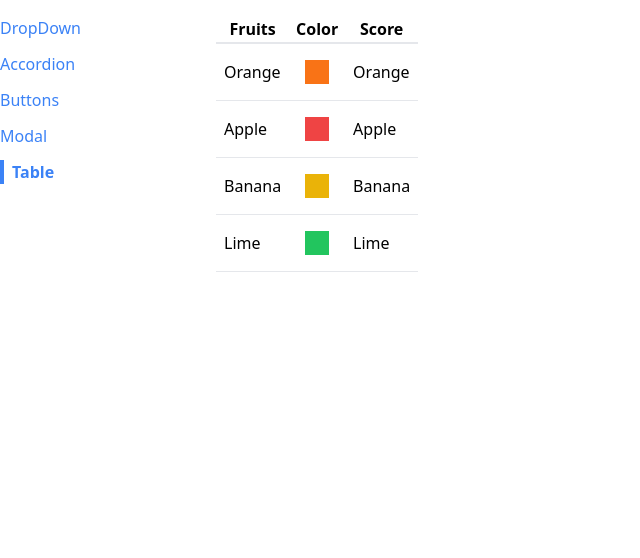
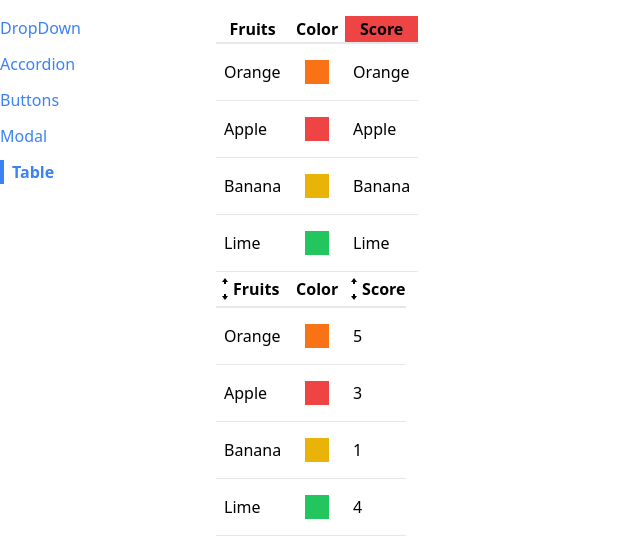
Before and after one commit to rlluchese/usual_components, a React (Create React App) app in the folder comps/: page /table in a window 1280 px wide. Shown: the top 558 px of the page, without its empty margins (0-640 px from the left). Built offline with nearby package versions, Linux system fonts and the light colour scheme.

Commit message:
Dynamic table with sorting
Sorting functionalities for table

```diff
--- /dev/null
+++ b/comps/src/components/SortableTable.js
@@ -0,0 +1,99 @@
+import Table from './Table';
+import { useState } from 'react';
+import { GoArrowSmallDown, GoArrowSmallUp } from 'react-icons/go';
+
+function SortableTable(props) {
+    const [ sortOrder, setSortOrder ] = useState(null);
+    const [ sortBy, setSortBy ] = useState(null);
+    const { config, data } = props;
+
+    const updatedConfig = config.map((column) => {
+        if (!column.sortValue){
+            return column;
+        }
+        else{
+            return {
+                ...column,
+                header: () => (
+                    <th className='cursor-pointer hover:bg-gray-100' onClick={ () => handleClick(column.label) } >
+                        <div className='flex items-center'>
+                            { getIcons(column.label, sortBy, sortOrder) }
+                            { column.label }
+                        </div>
+                    </th>
+                )
+            }
+        }
+    });
+
+    const getIcons = (label, sortBy, sortOrder) => {
+        if (label !== sortBy){
+            return (<div>
+                    <GoArrowSmallUp />
+                    <GoArrowSmallDown />
+                </div>
+            );
+        }
+
+        if (sortOrder === null){
+            return (<div>
+                <GoArrowSmallUp />
+                <GoArrowSmallDown />
+            </div>
+            );
+        } else if (sortOrder === 'asc'){
+            return (<div>
+                <GoArrowSmallUp />
+            </div>
+            );
+        } else if (sortOrder === 'desc'){
+            return (<div>
+                <GoArrowSmallDown />
+            </div>
+            );
+        }
+    };
+
+    let sortedData = data;
+
+    if (sortOrder !== null && sortBy !== null){
+        const { sortValue } = config.find(column => column.label === sortBy);
+        sortedData = [...data].sort((a,b) => {
+            const valueA = sortValue(a);
+            const valueB = sortValue(b);
+
+            const reverseOrder = sortOrder === 'asc' ? 1 : -1;
+
+            if (typeof valueA === 'string'){
+                return valueA.localeCompare(valueB) * reverseOrder;
+            } else {
+                return (valueA - valueB) * reverseOrder;
+            }
+        });
+    }
+
+    const handleClick = (label) => {
+        if (sortBy && label !== sortBy){
+            setSortOrder('asc');
+            setSortBy(label);
+            return;
+        }
+
+        if (sortOrder === null){
+            setSortOrder('asc');
+            setSortBy(label);
+        } else if (sortOrder === 'asc'){
+            setSortOrder('desc');
+            setSortBy(label);
+        } else if (sortOrder === 'desc'){
+            setSortOrder(null);
+            setSortBy(null);
+        }
+    };
+
+    return (
+        <Table { ...props } config={ updatedConfig } data={ sortedData } />
+    );
+}
+
+export default SortableTable;
--- a/comps/src/components/Table.js
+++ b/comps/src/components/Table.js
@@ -1,3 +1,5 @@
+import { Fragment } from 'react';
+
 function Table({ data, config, keyFn }) {
     const renderedRows = data.map((rowData) => {
         const renderedCells = config.map((columnData) => {
@@ -12,6 +14,10 @@ function Table({ data, config, keyFn }) {
     });
 
     const renderedHeaders = config.map((columnData) => {
+        if (columnData.header){
+            return <Fragment key={ columnData.label }>{ columnData.header() }</Fragment>;
+        }
+
         return (
             <th key={ columnData.label }>{ columnData.label }</th>
         );
--- a/comps/src/pages/TablePage.js
+++ b/comps/src/pages/TablePage.js
@@ -1,4 +1,5 @@
 import Table from "../components/Table";
+import SortableTable from "../components/SortableTable";
 
 function TablePage() {
     const data = [
@@ -11,7 +12,8 @@ function TablePage() {
     const config = [
         {
             label: 'Fruits',
-            render: (fruit) => fruit.name
+            render: (fruit) => fruit.name,
+            sort: (a, b) => a.localCompare(b)
         },
         {
             label: 'Color',
@@ -20,7 +22,8 @@ function TablePage() {
         {
             label: 'Score',
             render: (fruit) => fruit.name,
-            sort: (a, b) => 1
+            header: () => <th className="bg-red-500">Score</th>,
+            sort: (a, b) => a - b
         }
     ];
 
@@ -28,9 +31,38 @@ function TablePage() {
         return fruit.name;
     };
 
+    const data2 = [
+        { name: 'Orange', color: 'bg-orange-500', score: 5 },
+        { name: 'Apple', color: 'bg-red-500', score: 3 },
+        { name: 'Banana', color: 'bg-yellow-500', score: 1 },
+        { name: 'Lime', color: 'bg-green-500', score: 4 }
+    ];
+
+    const config2 = [
+        {
+            label: 'Fruits',
+            render: (fruit) => fruit.name,
+            sortValue: (fruit) => fruit.name
+        },
+        {
+            label: 'Color',
+            render: (fruit) => <div className={`p-3 m-2 ${fruit.color}`}></div>
+        },
+        {
+            label: 'Score',
+            render: (fruit) => fruit.score,
+            sortValue: (fruit) => fruit.score
+        }
+    ];
+
+    const keyFn2 = (fruit) => {
+        return fruit.name;
+    };
+
     return (
         <div>
             <Table data={ data } config={ config } keyFn={ keyFn }/>
+            <SortableTable data={ data2 } config={ config2 } keyFn={ keyFn2 }/>
         </div>
     );
 }
```
